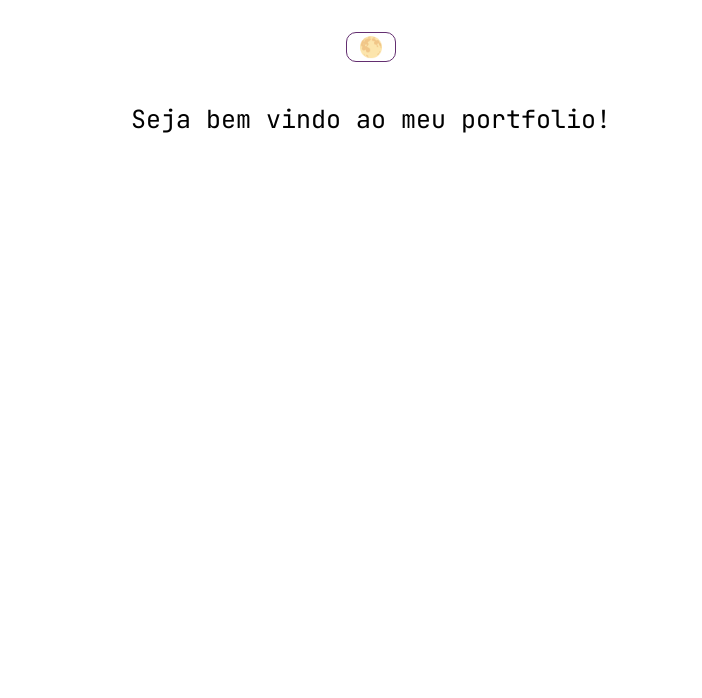
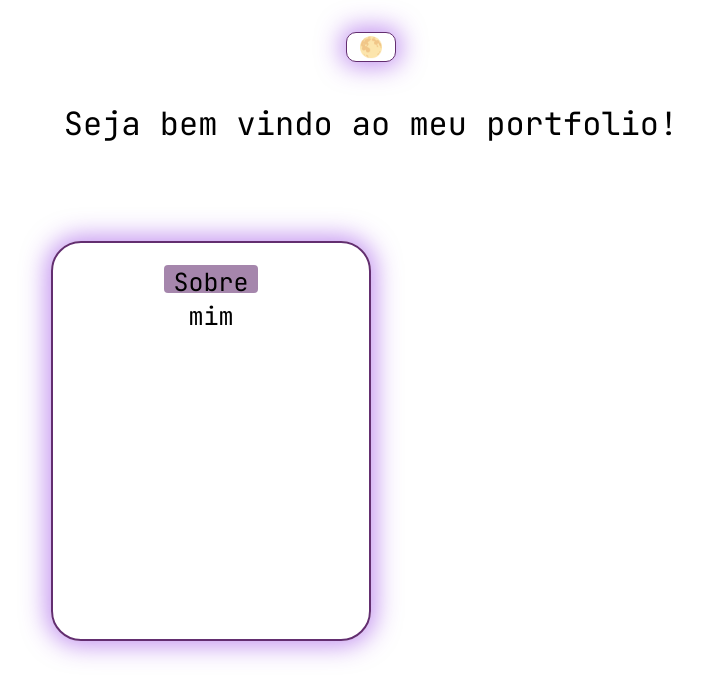
Before and after one commit to VictorO04/meu-portfolio, a plain HTML site: page index.html in a window 1280 px wide. Shown: the whole page, without its empty margins (269-971 px from the left). Drawn offline with Linux system fonts and the light colour scheme.

Commit message:
feat: começa aba sobre mim

```diff
--- a/assets/css/styles.css
+++ b/assets/css/styles.css
@@ -43,6 +43,7 @@ header {
     border-radius: 10px;
     cursor: pointer;
     transition: background-color 0.2s;
+    box-shadow: 0 0 25px 5px rgba(138, 43, 226, 0.5);
 }
 
 body.claro #tema {
@@ -62,6 +63,29 @@ body.escuro #tema:hover {
 }
 
 #titulo-header {
+    font-size: 2rem;
+    font-weight: normal;
+}
+
+#sobre-mim-container {
+    display: flex;
+    justify-content: center;
+    margin-top: 12vh;
+    margin-left: 40vh;
+    width: 25%;
+    height: 50vh;
+    border: 2px solid #632e70;
+    border-radius: 30px;
+    box-shadow: 0 0 25px 5px rgba(138, 43, 226, 0.5);
+}
+
+#sobre-mim-container h2 {
+    margin-top: 2.8vh;
     font-size: 25px;
     font-weight: normal;
+    background-color: #632e7093;
+    height: 7%;
+    width: 30%;
+    border-radius: 4px;
+    text-align: center;
 }
--- a/index.html
+++ b/index.html
@@ -12,5 +12,10 @@
         <button id="tema">🌕</button>
         <h1 id="titulo-header">Seja bem vindo ao meu portfolio!</h1>
     </header>
+    <main>
+        <div id="sobre-mim-container">
+            <h2>Sobre mim</h2>
+        </div>
+    </main>
 </body>
 </html>
```
